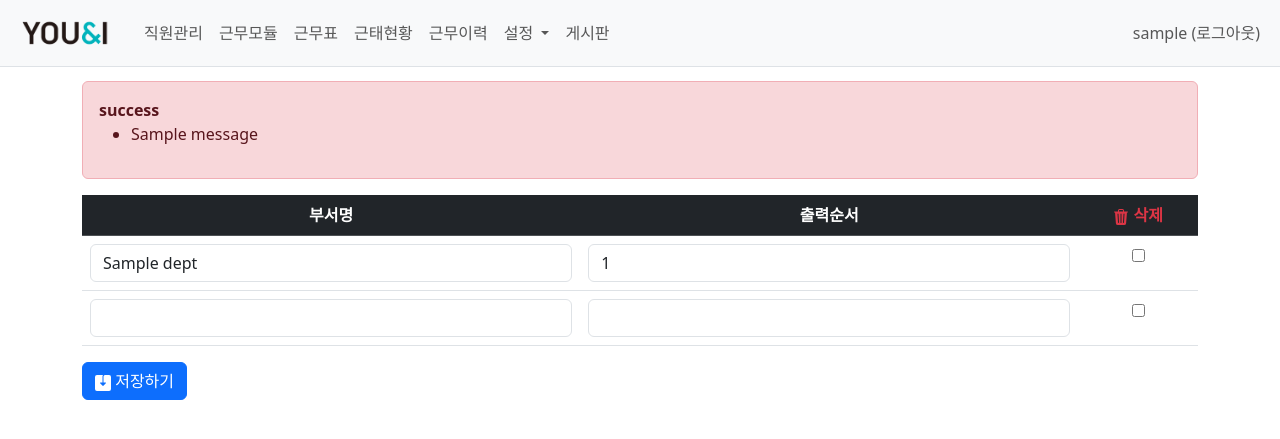
After one commit to ggomdong/uni, a Django app: page /common/dept_list/ in a window 1280 px wide. The commit adds this page. Shown: the top 439 px of the page. Run offline with Django 4.2, Linux system fonts and the light colour scheme; a user stored in the database is signed in; tables that the repository leaves empty hold one stand-in row (values such as "Sample post"); one stand-in notice (Sample message) is shown; parts of the project's set-up code (start-up, migrations or seed data) failed here and were passed over; some libraries are stand-ins or nearby versions.

Commit message:
부서직위관리메뉴 추가

```diff
--- a/common/forms.py
+++ b/common/forms.py
@@ -1,7 +1,7 @@
 from django import forms
 from django.contrib.auth.forms import UserCreationForm, UserChangeForm
 # from django.contrib.auth.models import User
-from .models import User, Code
+from .models import User, Dept, Position, Code
 
 # 속성 추가를 위해 UserCreationForm 사용
 class UserForm(UserCreationForm):
@@ -42,6 +42,38 @@ class UserModifyForm(UserChangeForm):
         }
 
 
+class DeptForm(forms.ModelForm):
+    class Meta:
+        model = Dept
+        fields = ['dept_name', 'order']
+
+        labels = {
+            'dept_name': '부서명',
+            'order': '출력순서',
+        }
+
+        widgets = {
+            'dept_name': forms.TextInput(attrs={'class': 'form-control'}),
+            'order': forms.TextInput(attrs={'class': 'form-control'}),
+        }
+
+
+class PositionForm(forms.ModelForm):
+    class Meta:
+        model = Position
+        fields = ['position_name', 'order']
+
+        labels = {
+            'position_name': '직위명',
+            'order': '출력순서',
+        }
+
+        widgets = {
+            'position_name': forms.TextInput(attrs={'class': 'form-control'}),
+            'order': forms.TextInput(attrs={'class': 'form-control'}),
+        }
+
+
 class CodeForm(forms.ModelForm):
     class Meta:
         model = Code
--- a/common/models.py
+++ b/common/models.py
@@ -16,6 +16,24 @@ class User(AbstractUser):
     out_date.verbose_name = "퇴사일자"
 
 
+class Dept(models.Model):
+    dept_name = models.CharField(max_length=20)  # 부서명
+    order = models.IntegerField(null=True, blank=True)  # 출력순서
+    reg_id = models.ForeignKey(User, on_delete=models.PROTECT, related_name='dept_reg_id')
+    reg_date = models.DateTimeField()
+    mod_id = models.ForeignKey(User, on_delete=models.PROTECT, related_name='dept_mod_id')
+    mod_date = models.DateTimeField()
+
+
+class Position(models.Model):
+    position_name = models.CharField(max_length=20)  # 직위명
+    order = models.IntegerField(null=True, blank=True)  # 출력순서
+    reg_id = models.ForeignKey(User, on_delete=models.PROTECT, related_name='position_reg_id')
+    reg_date = models.DateTimeField()
+    mod_id = models.ForeignKey(User, on_delete=models.PROTECT, related_name='position_mod_id')
+    mod_date = models.DateTimeField()
+
+
 class Code(models.Model):
     code_name = models.CharField(max_length=20)  # 코드명
     value = models.CharField(max_length=50) # 코드값
--- a/common/urls.py
+++ b/common/urls.py
@@ -10,5 +10,7 @@ urlpatterns = [
     path('signup/', views.signup, name='signup'),
     path('user_list/', views.user_list, name='user_list'),
     path('user_modify/<int:user_id>/', views.user_modify, name='user_modify'),
+    path('dept_list/', views.dept_list, name='dept_list'),
+    path('position_list/', views.position_list, name='position_list'),
     path('code_list/', views.code_list, name='code_list'),
 ]
--- a/common/views.py
+++ b/common/views.py
@@ -5,8 +5,8 @@ from django.core.paginator import Paginator
 from django.db.models import Q
 from django.db import connection
 from django.forms import modelformset_factory
-from .forms import UserForm, UserModifyForm, CodeForm
-from .models import User, Code
+from .forms import UserForm, UserModifyForm, DeptForm, PositionForm, CodeForm
+from .models import User, Dept, Position, Code
 from wtm.models import Module, Contract
 from django.utils import timezone
 
@@ -34,8 +34,8 @@ def signup(request):
         form = UserForm()
 
     # POST방식이지만 form에 오류가 있거나, GET방식일때 아래로 진행
-    dept_list = list(Code.objects.filter(code_name='부서').values_list('value', flat=True).order_by('order'))
-    position_list = list(Code.objects.filter(code_name='직위').values_list('value', flat=True).order_by('order'))
+    dept_list = list(Dept.objects.values_list('dept_name', flat=True).order_by('order'))
+    position_list = list(Position.objects.values_list('position_name', flat=True).order_by('order'))
     context = {'form': form, 'dept_list': dept_list, 'position_list': position_list}
     return render(request, 'common/signup.html', context)
 
@@ -119,8 +119,8 @@ def user_list(request):
     paginator = Paginator(query_set, 100)    # 페이지당 10개씩 보여주기
     page_obj = paginator.get_page(page)     # 해당 페이지의 데이터만 조회
 
-    dept_list = list(Code.objects.filter(code_name='부서').values_list('value', flat=True).order_by('order'))
-    position_list = list(Code.objects.filter(code_name='직위').values_list('value', flat=True).order_by('order'))
+    dept_list = list(Dept.objects.values_list('dept_name', flat=True).order_by('order'))
+    position_list = list(Position.objects.values_list('position_name', flat=True).order_by('order'))
 
     module_list = Module.objects.all()
     context = {'user_list': page_obj, 'dept_list': dept_list, 'position_list': position_list,
@@ -150,13 +150,77 @@ def user_modify(request, user_id):
         form = UserModifyForm(instance=user)
 
     # POST방식이지만 form에 오류가 있거나, GET방식일때 아래로 진행
-    dept_list = list(Code.objects.filter(code_name='부서').values_list('value', flat=True).order_by('order'))
-    position_list = list(Code.objects.filter(code_name='직위').values_list('value', flat=True).order_by('order'))
+    dept_list = list(Dept.objects.values_list('dept_name', flat=True).order_by('order'))
+    position_list = list(Position.objects.values_list('position_name', flat=True).order_by('order'))
     module_list = Module.objects.all()
     contract_list = Contract.objects.filter(user_id=user_id).order_by('-stand_date')
     context = {'form': form, 'dept_list': dept_list, 'position_list': position_list,
                'module_list': module_list, 'contract_list': contract_list, 'user_id': user_id}
     return render(request, 'common/user_modify.html', context)
+
+
+@login_required(login_url='common:login')
+def dept_list(request):
+    DeptFormSet = modelformset_factory(model=Dept, form=DeptForm, extra=1, can_delete=True)
+
+    if request.method == 'POST':
+        formset = DeptFormSet(request.POST)
+        if not formset.has_changed():
+            messages.error(request, '수정된 사항이 없습니다.')
+            return redirect('common:dept_list')
+
+        if formset.is_valid():
+            depts = formset.save(commit=False)
+
+            for obj in formset.deleted_objects:
+                obj.delete()
+
+            for dept in depts:
+                dept.reg_id = request.user
+                dept.reg_date = timezone.now()
+                dept.mod_id = request.user
+                dept.mod_date = timezone.now()
+                dept.save()
+
+            return redirect('common:dept_list')
+    else:
+        formset = DeptFormSet()
+
+    # POST방식이지만 form에 오류가 있거나, GET방식일때 아래로 진행
+    context = {'formset': formset}
+    return render(request, 'common/dept_list.html', context)
+
+
+@login_required(login_url='common:login')
+def position_list(request):
+    PositionFormSet = modelformset_factory(model=Position, form=PositionForm, extra=1, can_delete=True)
+
+    if request.method == 'POST':
+        formset = PositionFormSet(request.POST)
+        if not formset.has_changed():
+            messages.error(request, '수정된 사항이 없습니다.')
+            return redirect('common:position_list')
+
+        if formset.is_valid():
+            positions = formset.save(commit=False)
+
+            for obj in formset.deleted_objects:
+                obj.delete()
+
+            for position in positions:
+                position.reg_id = request.user
+                position.reg_date = timezone.now()
+                position.mod_id = request.user
+                position.mod_date = timezone.now()
+                position.save()
+
+            return redirect('common:position_list')
+    else:
+        formset = PositionFormSet()
+
+    # POST방식이지만 form에 오류가 있거나, GET방식일때 아래로 진행
+    context = {'formset': formset}
+    return render(request, 'common/position_list.html', context)
 
 
 @login_required(login_url='common:login')
--- /dev/null
+++ b/templates/common/dept_list.html
@@ -0,0 +1,57 @@
+{% extends 'base.html' %}
+{% load pybo_filter %}
+{% block content %}
+<div class="container my-3">
+    <!-- message 표시 -->
+    {% if messages %}
+    <div class="alert alert-danger my-3" role="alert">
+        {% for message in messages %}
+        <strong>{{ message.tags }}</strong>
+        <ul><li>{{ message.message }}</li></ul>
+        {% endfor %}
+    </div>
+    {% endif %}
+    {% include 'form_errors.html' %}
+
+    <form id="deptForm" method="post">
+    {% csrf_token %}
+    <table class="table">
+        <thead>
+        <tr class="text-center table-dark">
+            <th>부서명</th>
+            <th>출력순서</th>
+            <th class="text-danger">
+                <svg xmlns="http://www.w3.org/2000/svg" width="16" height="16" fill="currentColor" class="bi bi-trash3-fill" viewBox="0 0 16 16">
+                  <path d="M11 1.5v1h3.5a.5.5 0 0 1 0 1h-.538l-.853 10.66A2 2 0 0 1 11.115 16h-6.23a2 2 0 0 1-1.994-1.84L2.038 3.5H1.5a.5.5 0 0 1 0-1H5v-1A1.5 1.5 0 0 1 6.5 0h3A1.5 1.5 0 0 1 11 1.5Zm-5 0v1h4v-1a.5.5 0 0 0-.5-.5h-3a.5.5 0 0 0-.5.5ZM4.5 5.029l.5 8.5a.5.5 0 1 0 .998-.06l-.5-8.5a.5.5 0 1 0-.998.06Zm6.53-.528a.5.5 0 0 0-.528.47l-.5 8.5a.5.5 0 0 0 .998.058l.5-8.5a.5.5 0 0 0-.47-.528ZM8 4.5a.5.5 0 0 0-.5.5v8.5a.5.5 0 0 0 1 0V5a.5.5 0 0 0-.5-.5Z"/>
+                </svg>
+                삭제
+            </th>
+        </tr>
+        </thead>
+        <tbody>
+        {{ formset.management_form }}
+        {% for form in formset %}
+            {% for hidden in form.hidden_fields %}
+                {{ hidden }}
+            {% endfor %}
+        <tr class="text-center">
+            <td>{{ form.dept_name }}</td>
+            <td>{{ form.order }}</td>
+            <td>{{ form.DELETE }}</td>
+        </tr>
+        {% endfor %}
+        </tbody>
+    </table>
+    <button type="submit" class="btn btn-primary">
+        <svg xmlns="http://www.w3.org/2000/svg" width="16" height="16" fill="currentColor" class="bi bi-save2-fill" viewBox="0 0 16 16">
+          <path d="M8.5 1.5A1.5 1.5 0 0 1 10 0h4a2 2 0 0 1 2 2v12a2 2 0 0 1-2 2H2a2 2 0 0 1-2-2V2a2 2 0 0 1 2-2h6c-.314.418-.5.937-.5 1.5v6h-2a.5.5 0 0 0-.354.854l2.5 2.5a.5.5 0 0 0 .708 0l2.5-2.5A.5.5 0 0 0 10.5 7.5h-2v-6z"/>
+        </svg>
+        저장하기
+    </button>
+    </form>
+</div>
+{% endblock %}
+{% block script %}
+<script type="text/javascript">
+</script>
+{% endblock %}
--- a/templates/navbar.html
+++ b/templates/navbar.html
@@ -33,10 +33,12 @@
                     설정
                   </a>
                   <div class="dropdown-menu" aria-labelledby="navbarDropdown">
-                    <a class="dropdown-item" href="{% url 'common:code_list' %}">코드관리</a>
+                    <a class="dropdown-item" href="{% url 'common:dept_list' %}">부서관리</a>
+                    <a class="dropdown-item" href="{% url 'common:position_list' %}">직위관리</a>
+                    <hr class="dropdown-divider">
                     <a class="dropdown-item" href="#">공휴일관리</a>
                     <hr class="dropdown-divider">
-                    <a class="dropdown-item" href="#">설정2</a>
+                    <a class="dropdown-item" href="{% url 'common:code_list' %}">코드관리</a>
                   </div>
                 </li>
                 {% endif %}
```
Also changed, not shown: templates/common/position_list.html (added, +57 -0 lines), common/migrations/0003_position_dept.py (added).
